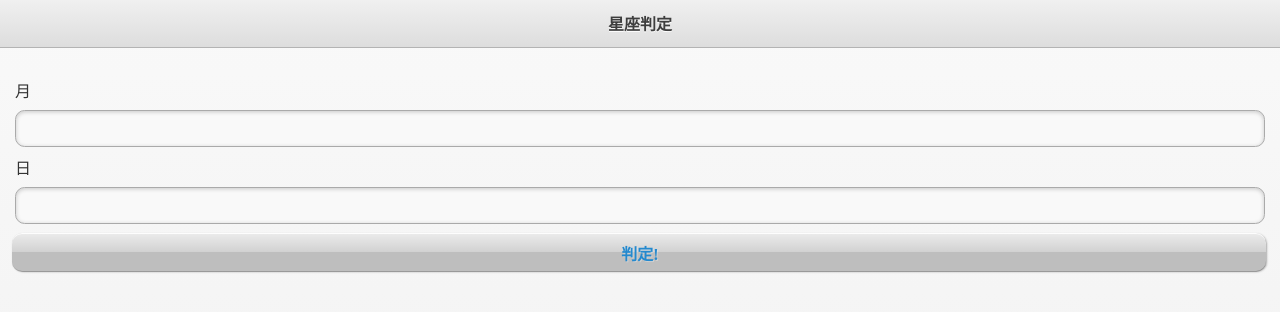
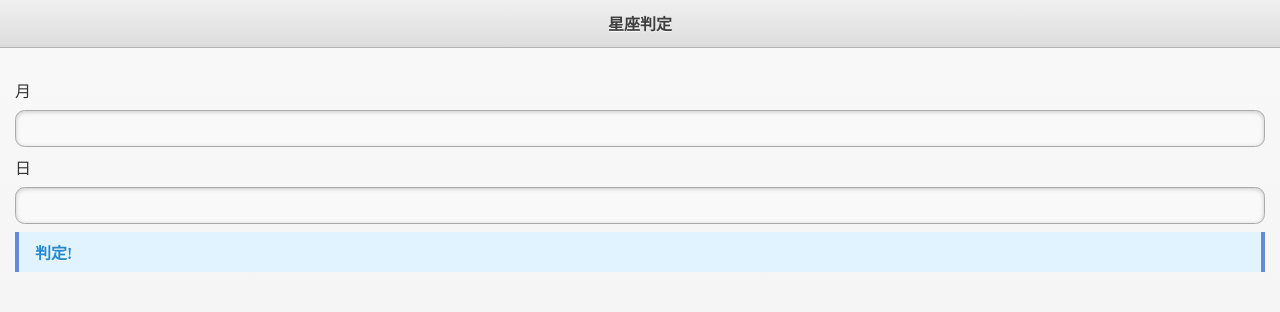
Before and after one commit to 22016035/seiza, a website: page www/index.html in a window 1280 px wide. Drawn offline with Linux system fonts and the light colour scheme.

Commit message:
・判定後の結果をアラート表示ではなく、画面上に表示されるようにした・結果の表示の仕方を○○座です→●月●日の方は○○座ですに変更した・判定ボタンをcssファイルを書き換えることで見た目を変更した

```diff
--- a/www/css/style.css
+++ b/www/css/style.css
@@ -32,19 +32,22 @@ header {
   padding: 10px;
 }
 
-
-/* https://github.com/edom18/iPhone-button-CSS-template より */
 .button {
   position: relative;
-  margin-bottom: 12px;
-  margin-top: 12px;
-  padding: 5px 10px;
   display: block;
-  color: #000;
+  font-weight: bold;
+  padding: 0.5em 1em;
   text-decoration: none;
-  text-align: center;
-  text-shadow: 1px 1px 0 rgba(255, 255, 255, 0.3);
-  z-index: 5;
+  border-left: solid 4px #668ad8;
+  border-right: solid 4px #668ad8;
+  color: #668ad8;
+  background: #e1f3ff;
+  transition: .4s;
+}
+
+.button:hover {
+  background: #668ad8;
+  color: #FFF;
 }
 
 
@@ -57,11 +60,12 @@ header {
   height: 100%;
   padding: 2px;
   border-radius: 10px;
-  background-color: #bebebe;
+  background-color: #bebebe; /*背景色*/
   background-image: -webkit-gradient(linear, left top, left bottom, color-stop(0, rgba(255, 255, 255, 0.7)), color-stop(0.5, rgba(255, 255, 255, 0.3)), color-stop(0.5, rgba(255, 255, 255, 0)));
   -webkit-box-shadow: 0 1px 0 rgba(255, 255, 255, 0.9) inset, 0 1px 0 rgba(0, 0, 0, 0.2), 1px 1px 2px rgba(0, 0, 0, 0.3);
   box-shadow: 0 1px 0 rgba(255, 255, 255, 0.9) inset, 0 1px 0 rgba(0, 0, 0, 0.2), 1px 1px 2px rgba(0, 0, 0, 0.3);
   z-index: -1;
+
 }
 
 /* set padding for iOS7 status bar */
--- a/www/index.html
+++ b/www/index.html
@@ -87,7 +87,7 @@
              text = "うお座";
               break;
           }
-        alert(text);
+        $("#result").text(month+"月"+days+"日生まれの方は"+text+"です");
     }
   </script>
 </head>
@@ -105,6 +105,10 @@
         <input type="text" id="days" class="input-text">
 
         <a class="button" onclick="calculate();">判定!</a>
+
+       <div id="result">
+
+
     </section>
   </div>
 </body>
```
